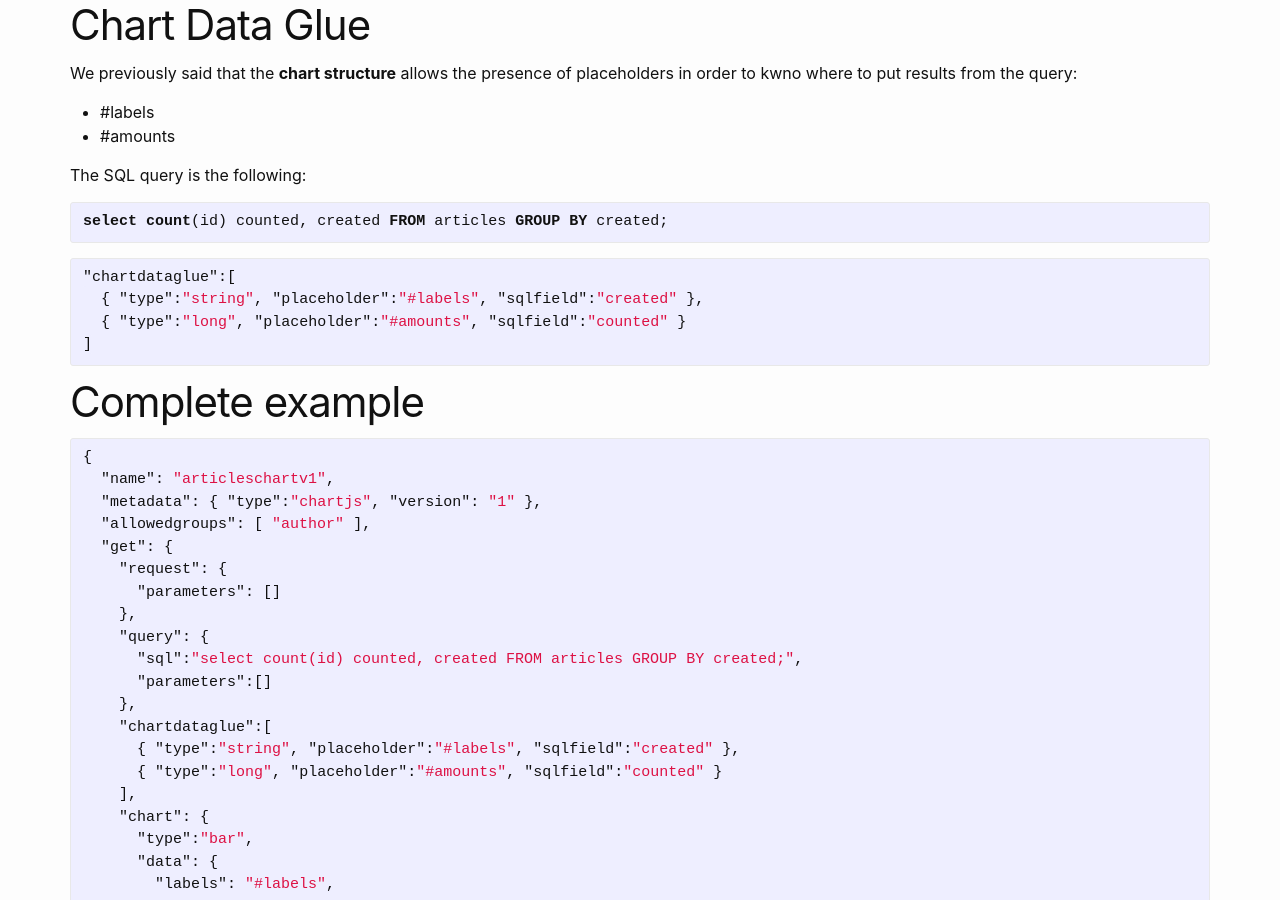
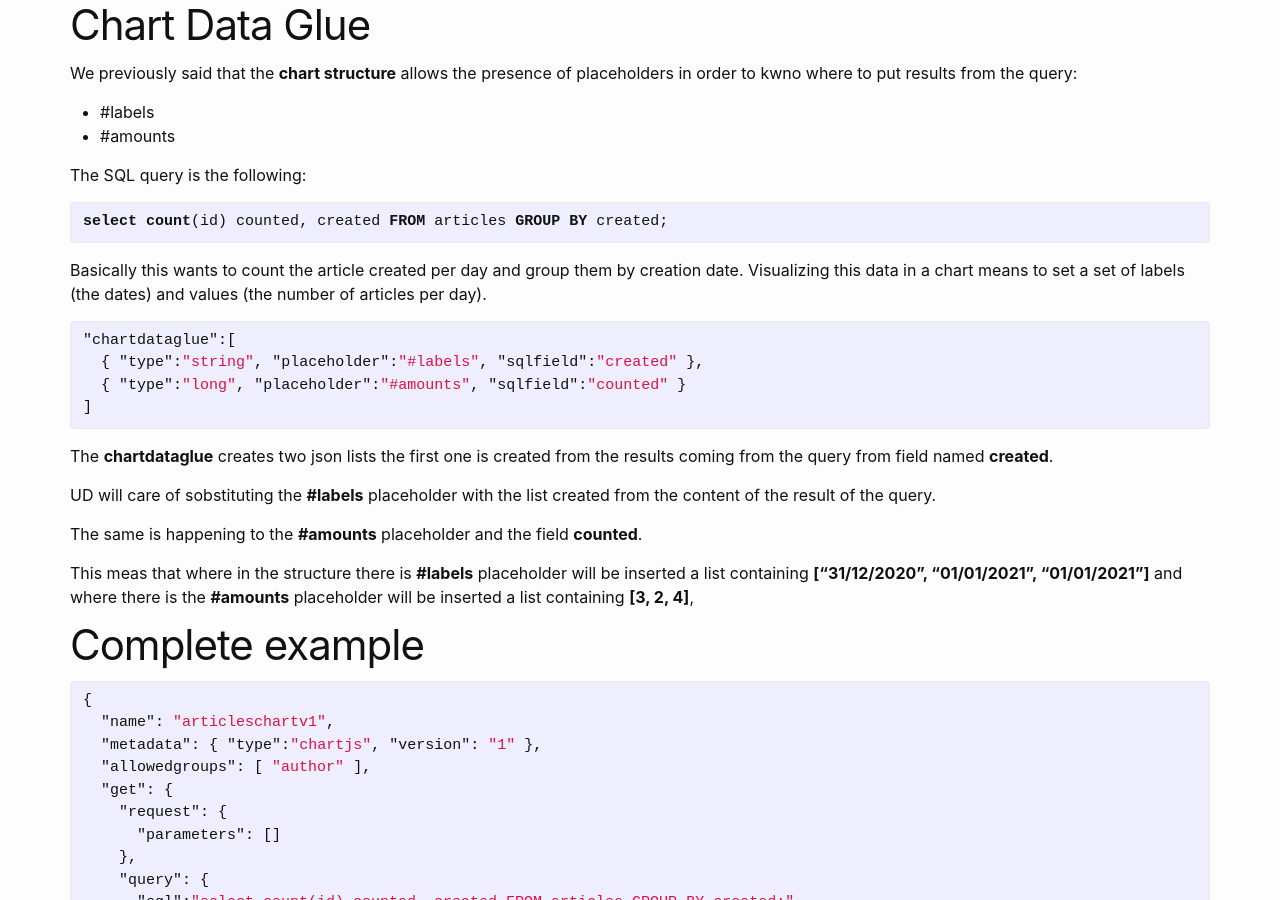
Before and after one commit to fabiomattei/uddocs, a Jekyll site: the page built from _docs/chartjs.md, in a window 1280 px wide and 900 px high, scrolled down 2345 px. Built offline with Jekyll 4.4.1, drawn with Linux system fonts in a browser that asks for light colours.

Commit message:
improving chart js description

```diff
--- a/_docs/chartjs.md
+++ b/_docs/chartjs.md
@@ -118,12 +118,23 @@ The SQL query is the following:
 select count(id) counted, created FROM articles GROUP BY created;
 {% endhighlight %}
 
+Basically this wants to count the article created per day and group them by creation date.
+Visualizing this data in a chart means to set a set of labels (the dates) and values (the number of articles per day).
+
 {% highlight json %}
 "chartdataglue":[
   { "type":"string", "placeholder":"#labels", "sqlfield":"created" },
   { "type":"long", "placeholder":"#amounts", "sqlfield":"counted" }
 ]
 {% endhighlight %}
+
+The **chartdataglue** creates two json lists the first one is created from the results coming from the query from field named **created**.
+
+UD will care of sobstituting the **#labels** placeholder with the list created from the content of the result of the query.
+
+The same is happening to the **#amounts** placeholder and the field **counted**.
+
+This meas that where in the structure there is **#labels** placeholder will be inserted a list containing **["31/12/2020", "01/01/2021", "01/01/2021"]** and where there is the **#amounts** placeholder will be inserted a list containing **[3, 2, 4]**,
 
 # Complete example
 
```
